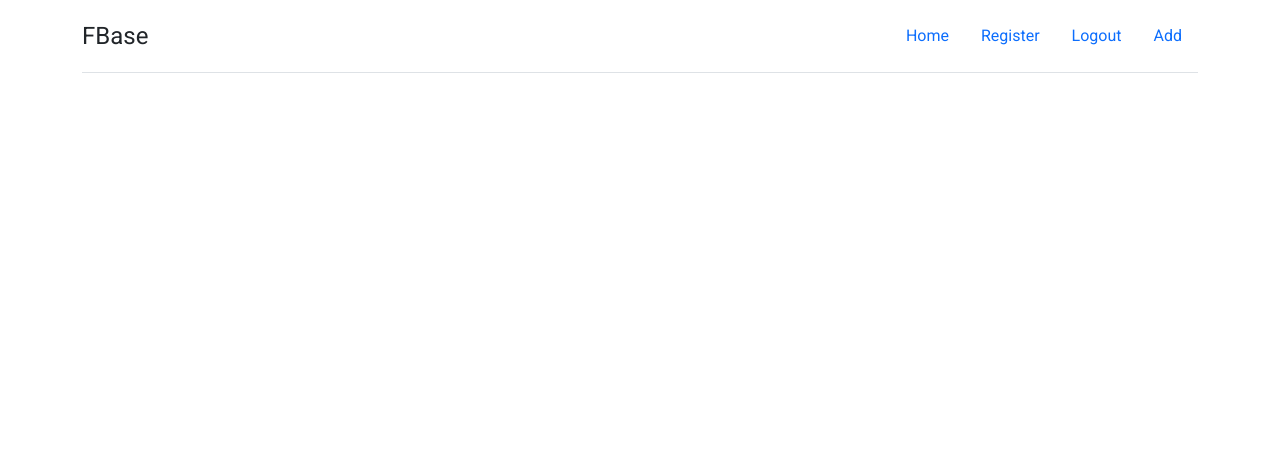
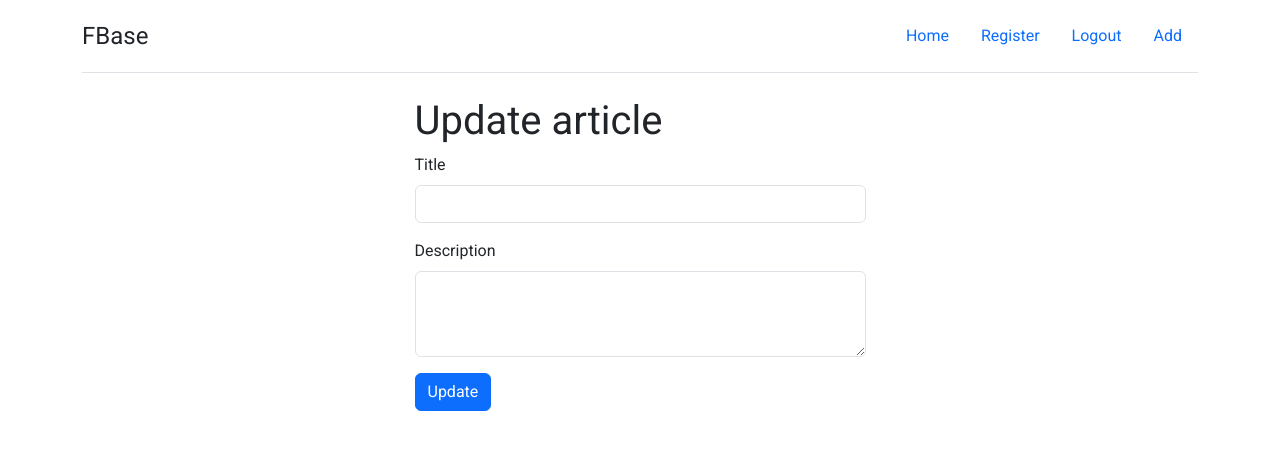
Before and after one commit to ferlobo1985/VUEJS24-Fbase, a Vue app: page /admin/update_article/1 in a window 1280 px wide. Shown: the top 450 px of the page. Built offline with nearby package versions, Linux system fonts and the light colour scheme.

Commit message:
05-Update component
05-Update component

```diff
--- /dev/null
+++ b/src/components/admin/update_article.vue
@@ -0,0 +1,36 @@
+<template>
+    <div class="row justify-content-md-center">
+        <div class="col col-lg-5">
+            <h1>Update article</h1>
+            <form @submit.prevent="submitForm">
+                <div class="mb-3">
+                    <label for="title" class="form-label">Title</label>
+                    <input type="text" class="form-control" id="title" v-model="formData.title">
+                </div>
+                <div class="mb-3">
+                    <label for="description" class="form-label">Description</label>
+                    <textarea class="form-control" id="description" rows="3" v-model="formData.description"></textarea>
+                </div>
+
+                <button type="submit" class="btn btn-primary">
+                    Update
+                </button>
+            </form>
+        </div>
+    </div>
+</template>
+
+<script setup>
+    import { DB } from '@/firebase/configs';
+    import { collection } from 'firebase/firestore'
+    import { reactive } from 'vue';
+
+    const formData = reactive({
+        title:'',
+        description:''
+    });
+
+    const submitForm = async() => {
+
+    }
+</script>
--- a/src/components/home.vue
+++ b/src/components/home.vue
@@ -4,10 +4,15 @@
     <!-- ITEM -->
     <div class="col" v-for="(note) in notes">
         <div class="card">
-        <div class="card-body">
-            <h5 class="card-title">{{ note.title }}</h5>
-            <p class="card-text">{{ note.description }}</p>
-        </div>
+            <div class="card-body">
+                <h5 class="card-title">{{ note.title }}</h5>
+                <p class="card-text">{{ note.description }}</p>
+            </div>
+            <div class="card-footer">
+                <router-link :to="`/admin/update_article/${note.id}`">
+                    Update note
+                </router-link>
+            </div>
         </div>
     </div>
 
--- a/src/router/index.js
+++ b/src/router/index.js
@@ -2,13 +2,15 @@ import { createRouter, createWebHistory } from 'vue-router'
 import Home from '@/components/home.vue'
 import Register from '@/components/users/register.vue'
 import AddArticle from '@/components/admin/add_article.vue'
+import UpdateArticle from '@/components/admin/update_article.vue'
 
 const router = createRouter({
   history: createWebHistory(import.meta.env.BASE_URL),
   routes: [
     { path: '/', component: Home },
     { path: '/users/register', component: Register },
-    { path: '/admin/add_article', component: AddArticle }
+    { path: '/admin/add_article', component: AddArticle },
+    { path: '/admin/update_article/:id', component: UpdateArticle }
   ]
 })
 
```
